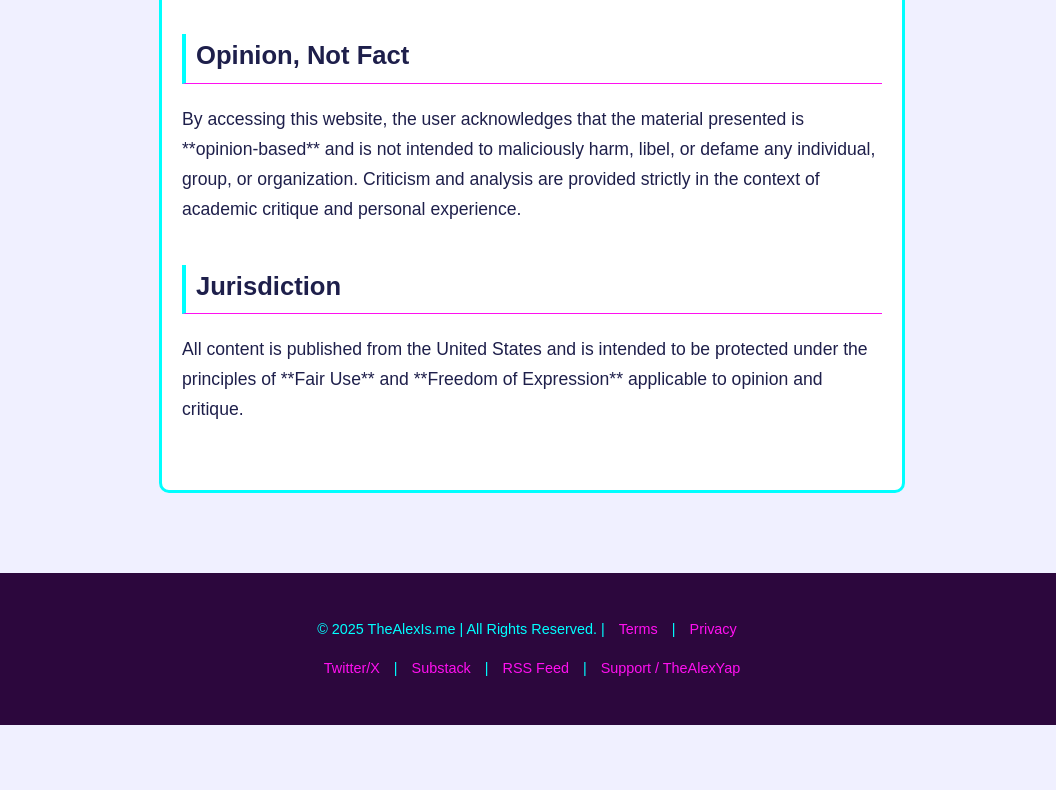
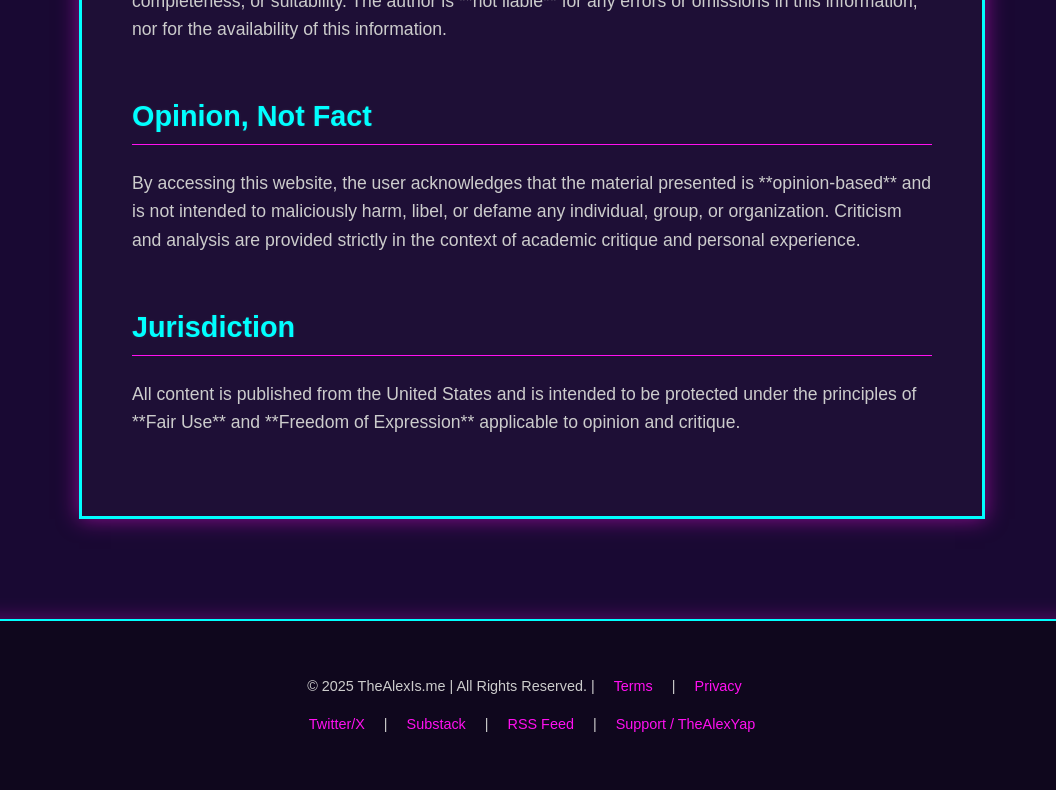
Before and after one commit to TheAlexIsMe/TheAlexIsMe.github.io, a plain HTML site: page terms.html in a window 1280 px wide. Shown: the part 877-1667 px from the top of the page, without its empty margins (108-1164 px from the left). Before the commit the page ends 1602 px from the top, so only its background shows below. Drawn offline with Linux system fonts and the light colour scheme.

Commit message:
Update terms.html

```diff
--- a/terms.html
+++ b/terms.html
@@ -6,34 +6,73 @@
     <title>Terms of Use & Disclaimer | TheAlexIs.me</title>
     <link rel="icon" type="image/png" href="favicon.png">
     <style>
-        /* Shared Styles (New Theme) */
-        body { font-family: Arial, sans-serif; margin: 0; padding: 0; background-color: #F0F0FF; color: #1E1F4B; line-height: 1.7; }
-        .header { max-width: 900px; margin: 0 auto; padding: 20px; display: flex; justify-content: space-between; align-items: center; background-color: #F0F0FF; }
-        .logo a { font-size: 1.8em; font-weight: bold; text-decoration: none; color: #FF10F0; text-shadow: 1px 1px 0 #00FFFF; }
+        /* Vaporwave/Synthwave Perfected Theme */
+        :root {
+            --color-background: #190933; /* Deep Violet/Midnight */
+            --color-foreground: #FFFFFF; /* Pure White */
+            --color-accent-pink: #FF10F0; /* Neon Magenta */
+            --color-accent-blue: #00FFFF; /* Neon Cyan */
+            --color-text-body: #CCCCCC; /* Light Grey for readability */
+            --color-text-header: #FF70A6; /* Brighter Pink for Titles */
+            --color-shadow: #00FFFF;
+        }
+
+        body { font-family: 'Arial', sans-serif; margin: 0; padding: 0; background-color: var(--color-background); color: var(--color-text-body); line-height: 1.6; }
+
+        /* Layout & Header */
+        .header { max-width: 1000px; margin: 0 auto; padding: 20px; display: flex; justify-content: space-between; align-items: center; background-color: transparent; }
+        .logo a { font-size: 2em; font-weight: bold; text-decoration: none; color: var(--color-accent-pink); text-shadow: 1px 1px 0 var(--color-accent-blue); }
+
+        /* Navigation */
         .menu-toggle { cursor: pointer; display: block; padding: 10px; position: relative; z-index: 200; }
-        .bar { width: 25px; height: 3px; background-color: #1E1F4B; margin: 5px 0; transition: 0.4s; }
-        .sidebar { height: 100%; width: 0; position: fixed; z-index: 100; top: 0; right: 0; background-color: #2C073D; overflow-x: hidden; transition: 0.5s; padding-top: 60px; }
-        .sidebar a { padding: 15px 25px; text-decoration: none; font-size: 1.5em; color: #ccc; display: block; transition: 0.3s; }
-        .sidebar a:hover { color: #FF10F0; background-color: #4A0F6F; }
-        .sidebar .closebtn { position: absolute; top: 0; right: 25px; font-size: 36px; margin-left: 50px; color: #00FFFF; }
+        .bar { width: 30px; height: 4px; background-color: var(--color-accent-blue); margin: 6px 0; transition: 0.4s; box-shadow: 0 0 5px var(--color-accent-blue); }
+        .sidebar { height: 100%; width: 0; position: fixed; z-index: 100; top: 0; right: 0; background-color: #331A56; overflow-x: hidden; transition: 0.5s; padding-top: 60px; }
+        .sidebar a { padding: 15px 25px; text-decoration: none; font-size: 1.6em; color: var(--color-text-body); display: block; transition: 0.3s; }
+        .sidebar a:hover { color: var(--color-accent-pink); background-color: #4B277A; }
+        .sidebar .closebtn { position: absolute; top: 0; right: 25px; font-size: 36px; margin-left: 50px; color: var(--color-accent-blue); }
+
         /* Terms Specific Styles */
-        .post-container { max-width: 700px; margin: 40px auto 80px; padding: 40px 20px; background-color: #FFF; border: 3px solid #00FFFF; border-radius: 10px; }
-        .post-header { text-align: center; margin-bottom: 40px; }
-        .post-header h1 { font-size: 3em; margin-bottom: 5px; color: #FF10F0; text-shadow: 1px 1px 0 #00FFFF; }
-        .post-header .date { color: #4A0F6F; font-size: 1em; font-style: normal; }
+        .post-container {
+            max-width: 800px;
+            margin: 60px auto 100px;
+            padding: 50px;
+            background-color: #1E0F36; /* Post Panel Background */
+            border: 3px solid var(--color-accent-blue);
+            box-shadow: 0 0 20px rgba(255, 16, 240, 0.5); /* Pink Glow */
+        }
+        .post-header { text-align: center; margin-bottom: 50px; }
+        .post-header h1 {
+            font-size: 3.5em;
+            margin-bottom: 10px;
+            color: var(--color-accent-pink);
+            text-shadow: 2px 2px 0 var(--color-accent-blue), 0 0 10px var(--color-accent-pink);
+            letter-spacing: 2px;
+        }
+        .post-header .date { color: var(--color-text-header); font-size: 1.1em; font-style: italic; }
+
         .post-content h2 {
-            margin-top: 40px;
-            font-size: 1.6em;
-            border-left: 4px solid #00FFFF;
-            padding-left: 10px;
-            color: #1E1F4B;
-            border-bottom: 1px solid #FF10F0;
+            margin-top: 50px;
+            font-size: 1.8em;
+            color: var(--color-accent-blue);
+            border-bottom: 1px solid var(--color-accent-pink);
             padding-bottom: 5px;
+            text-shadow: 0 0 3px rgba(255, 255, 255, 0.1);
         }
-        .post-content p { margin-bottom: 25px; font-size: 1.1em; }
+        .post-content p { margin-bottom: 30px; font-size: 1.1em; }
+
         /* Footer */
-        .footer { background-color: #2C073D; color: #00FFFF; text-align: center; padding: 30px 20px; font-size: 0.9em; margin-top: 50px; }
-        .footer a { color: #FF10F0; text-decoration: none; margin: 0 10px; }
+        .footer {
+            background-color: #0F071D;
+            color: var(--color-text-body);
+            text-align: center;
+            padding: 40px 20px;
+            font-size: 0.9em;
+            margin-top: 50px;
+            border-top: 2px solid var(--color-accent-blue);
+            box-shadow: 0 -5px 15px rgba(255, 16, 240, 0.2);
+        }
+        .footer a { color: var(--color-accent-pink); text-decoration: none; margin: 0 15px; transition: color 0.3s; }
+        .footer a:hover { color: var(--color-accent-blue); }
     </style>
 </head>
 <body>
@@ -42,7 +81,7 @@
         <a href="index.html">Home</a>
         <a href="archive.html">Dispatch Archive</a>
         <a href="visuals.html">The Visuals</a>
-        <a href="https://www.patreon.com/TheAlexIsMe" target="_blank" style="color: #FF10F0; font-weight: bold;">Support & TheAlexYap Podcast</a>
+        <a href="https://www.patreon.com/TheAlexIsMe" target="_blank" style="color: var(--color-accent-pink); font-weight: bold;">Support & TheAlexYap Podcast</a>
     </div>
     <div class="header">
         <div class="logo">
@@ -58,7 +97,7 @@
     <div class="post-container">
         <header class="post-header">
             <h1>TERMS OF USE & DISCLAIMER ⚖️</h1>
-            <p class="date">Last Updated: <strong>November 5, 2025</strong></p>
+            <p class="date">Last Updated: **November 5, 2025**</p>
         </header>
 
         <section class="post-content">
```
